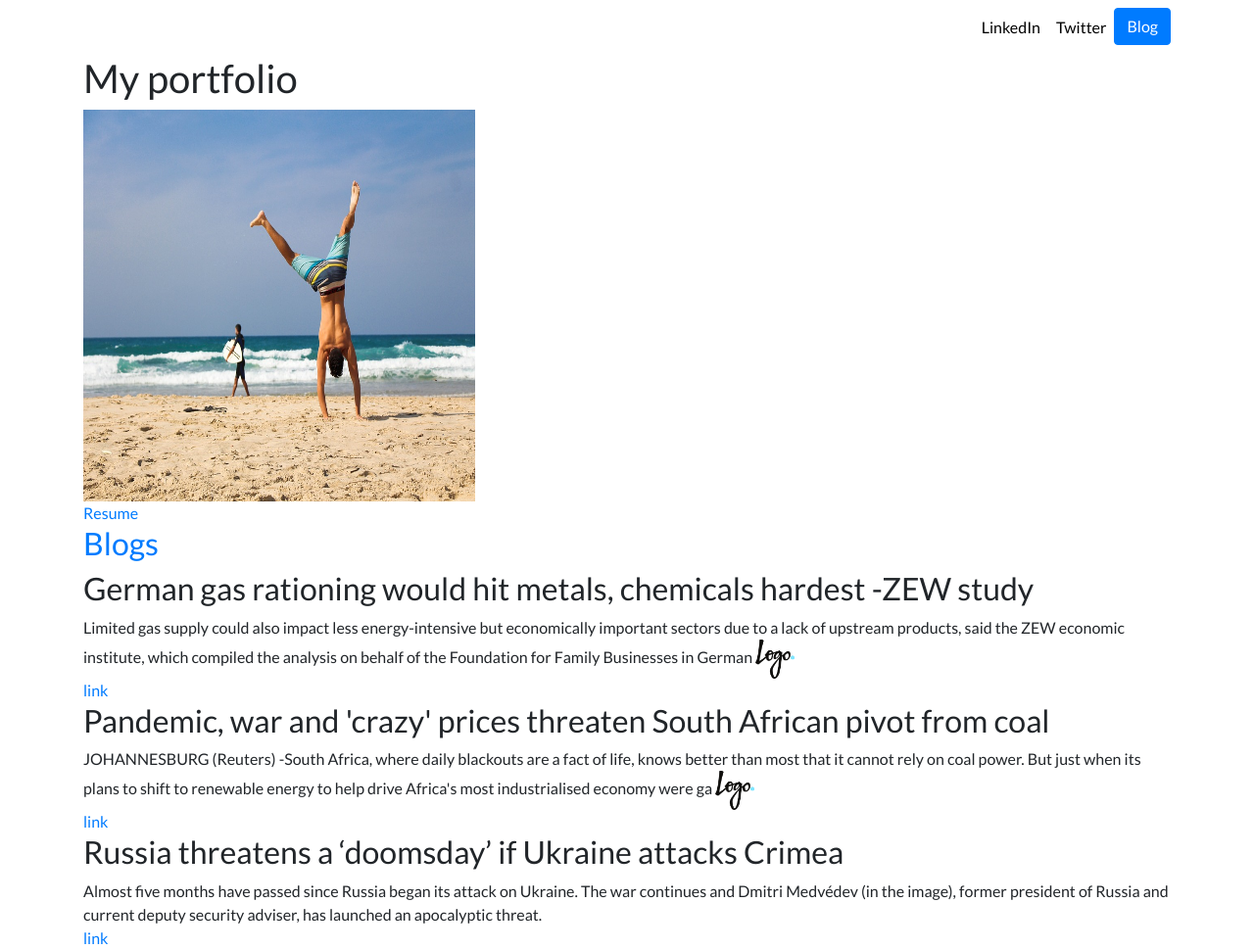
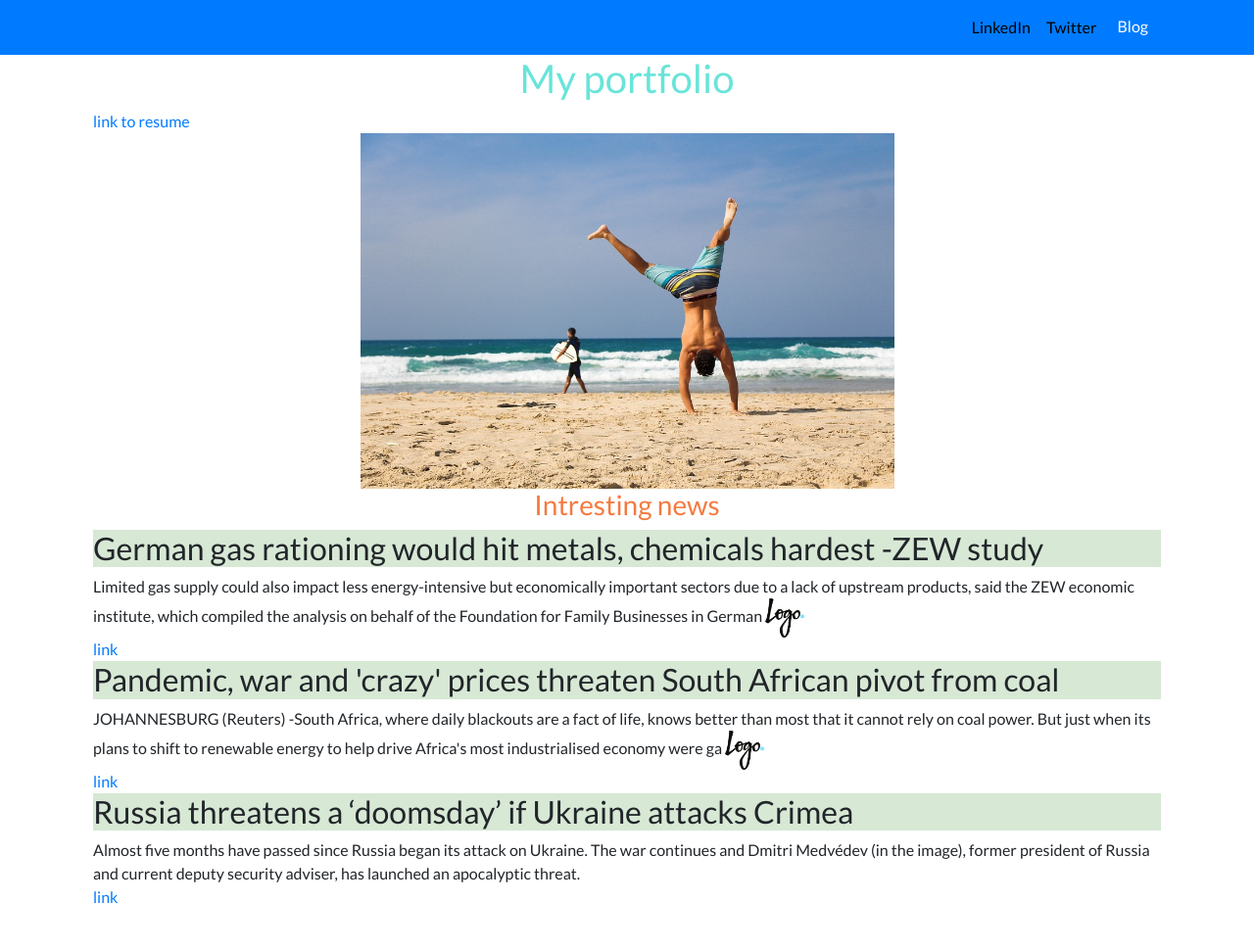
Before and after one commit to kmard/portfolio, a Django app: page / in a window 1280 px wide. Shown: the whole page at 98% size. After the commit the page ends 922 px from the top, so only its background shows below. Run offline with Django 3.2, Linux system fonts and the light colour scheme; data comes from the database, SQL or seed files in the repository; both versions use the stored data as it was after the commit.

Commit message:
upload user interface

```diff
--- a/src/portfolio/templates/portfolio/base.html
+++ b/src/portfolio/templates/portfolio/base.html
@@ -4,35 +4,24 @@
 <html lang="en">
   <head>
     {% load static %}
-    <!-- Required meta tags -->
+
     <meta charset="utf-8">
     <meta name="viewport" content="width=device-width, initial-scale=1, shrink-to-fit=no">
-
-    <!-- Bootstrap CSS -->
     <link rel="stylesheet" href="https://cdn.jsdelivr.net/npm/bootstrap@4.4.1/dist/css/bootstrap.min.css" integrity="sha384-Vkoo8x4CGsO3+Hhxv8T/Q5PaXtkKtu6ug5TOeNV6gBiFeWPGFN9MuhOf23Q9Ifjh" crossorigin="anonymous">
-
     <link rel="stylesheet" href="{% static 'portfolio/custom.css' %}">
     <link href="https://fonts.googleapis.com/css?family=Lato&display=swap" rel="stylesheet">
 
-<!--    <title>Portfolio</title>-->
   </head>
   <body>
-  <nav id="topNav" class="navbar navbar-expand-md navbar-light">
+  <nav id="topNav" class="navbar navbar-expand-md bg-primary">
       <div class="container">
-          <a class="navbar-brand" href="{% url 'home' %}">
-<!--              <img src="{% static " portfolio/Logo.png" %}" width="30" height="30" class="d-inline-block align-top"-->
-<!--              alt="Nick's Logo">-->
-<!--              <span>Nick Walter</span>-->
-          </a>
+          <a class="navbar-brand" href="{% url 'home' %}"></a>
           <button class="navbar-toggler" type="button" data-toggle="collapse" data-target="#navbarNav"
                   aria-controls="navbarNav" aria-expanded="false" aria-label="Toggle navigation">
               <span class="navbar-toggler-icon"></span>
           </button>
-          <div class="collapse navbar-collapse text-center" id="navbarNav">
+          <div class="collapse navbar-collapse text-center " id="navbarNav">
               <ul class="navbar-nav ml-auto">
-<!--                  <li class="nav-item">-->
-<!--                      <a class="nav-link" href="{% static 'portfolio/rez.pdf' %}'>Resume</a>-->
-<!--                  </li>-->
                   <li class="nav-item">
                       <a class="nav-link" href="https://www.linkedin.com" target="_blank">LinkedIn</a>
                   </li>
@@ -40,7 +29,9 @@
                       <a class="nav-link" href="https://twitter.com" target="_blank">Twitter</a>
                   </li>
                   <li>
+
                       <a role="button" href="{% url 'blog:all_blogs' %}" class="btn btn-primary">Blog</a>
+
                   </li>
               </ul>
           </div>
@@ -50,16 +41,5 @@
       {% block content %}{% endblock %}
   </div>
 
-  <!-- Optional JavaScript -->
-  <!-- jQuery first, then Popper.js, then Bootstrap JS -->
-  <script src="https://code.jquery.com/jquery-3.4.1.slim.min.js"
-          integrity="sha384-J6qa4849blE2+poT4WnyKhv5vZF5SrPo0iEjwBvKU7imGFAV0wwj1yYfoRSJoZ+n"
-          crossorigin="anonymous"></script>
-  <script src="https://cdn.jsdelivr.net/npm/popper.js@1.16.0/dist/umd/popper.min.js"
-          integrity="sha384-Q6E9RHvbIyZFJoft+2mJbHaEWldlvI9IOYy5n3zV9zzTtmI3UksdQRVvoxMfooAo"
-          crossorigin="anonymous"></script>
-  <script src="https://cdn.jsdelivr.net/npm/bootstrap@4.4.1/dist/js/bootstrap.min.js"
-          integrity="sha384-wfSDF2E50Y2D1uUdj0O3uMBJnjuUD4Ih7YwaYd1iqfktj0Uod8GCExl3Og8ifwB6"
-          crossorigin="anonymous"></script>
   </body>
 </html>
--- a/src/portfolio/templates/portfolio/home.html
+++ b/src/portfolio/templates/portfolio/home.html
@@ -3,21 +3,46 @@
 
 {% block content %}
       {% load static %}
-      <h1>My portfolio</h1>
-
-      <img src="{% static 'portfolio/man_960_720.jpg'%}" title="photo" style="width: 400px; height: 400px;">
-      <br>
-      <a href="{% static 'portfolio/rez.pdf' %}">Resume</a>
-      <h2><a href="{% url 'blog:all_blogs'%}">Blogs</a></h2>
+            <style>
+               .title{
+                 color:#0dd3c19e;
+               }
+               .img,.title,.intresting_news{
+                  text-align:center;
+               }
+               .intresting_news{
+               color:#f15003c2
+               }
+               div{
+                 margin: 0 10px;
+               }
+               .news-title{
+                 background-color:#1376072b
+               }
+               .link-news:hover{
+                  color:red;
+               }
+            </style>
+                  <div class="headfolio">
+                         <h1 class="title">My portfolio</h1>
+                         <a href="{% static 'portfolio/rez.pdf' %}" target="_blank" >link to resume</a>
+                  </div>
+                  <div class="img">
+                         <img src="{% static 'portfolio/man_960_720.jpg'%}" title="photo" style="width: 50%; height: 50%;">
+                  </div>
+                  <div>
+                    <h3 class="intresting_news"> Intresting news</h3>
+                  </div>
                         {% for project in projects %}
-      <h2>{{project.title}}</h2>
+                    <div class="news">
+                         <h2 class="news-title">{{project.title}}</h2>
                               {{project.description}}
                               {% if project.image %}
                               <img src="{{project.image.url}}" height=40 width=40>
                               {% endif %}
                               {% if project.url %}
-      <br><a href="{{project.url}}">link</a>
+                              <br><a href="{{project.url}}" class="link-news" target="_blank">link</a>
                         {% endif %}
-
+                    </div>
                        {% endfor %}
 {% endblock %}
```
Also changed, not shown: src/blog/templates/blog/all_blogs.html (+20 -6 lines), src/blog/templates/blog/detail.html (+10 -3 lines), src/db.sqlite3. Lines whose indentation alone changed are shown as unchanged.
